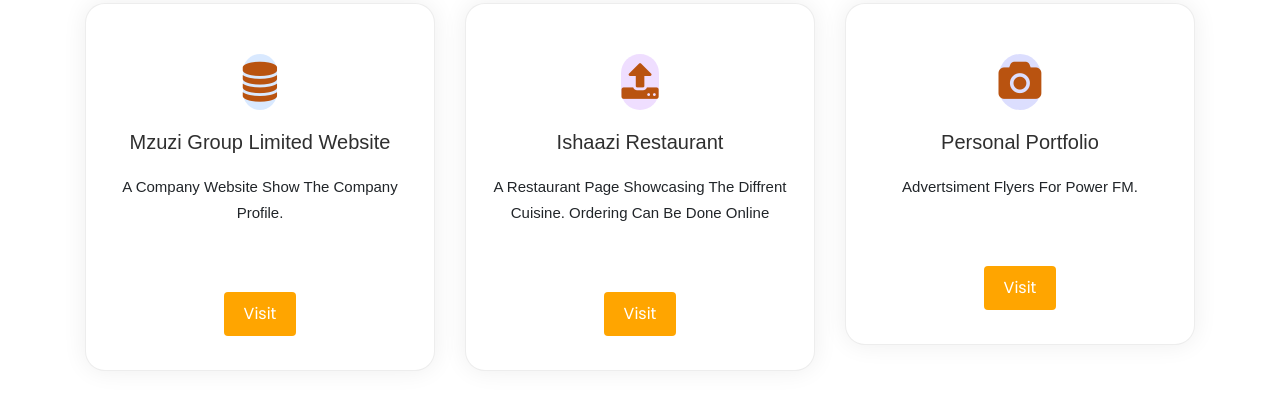
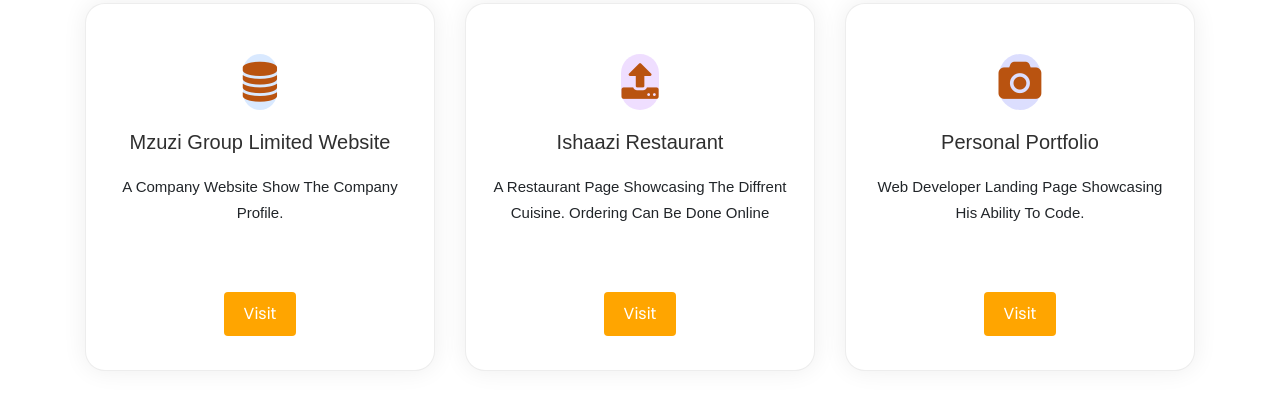
Before and after one commit to Nowembabazi/Mzuzi, a plain HTML site: page index.html in a window 1280 px wide. Shown: the part 2358-2767 px from the top of the page. Drawn offline with nearby package versions, Linux system fonts and the light colour scheme.

Commit message:
add comment

```diff
--- a/index.html
+++ b/index.html
@@ -146,7 +146,7 @@
         <div class="col-lg-4 col-sm-6">
           <div class="item"> <span class="icon feature_box_col_six"><i class="fa fa-camera"></i></span>
             <h6>Personal Portfolio</h6>
-            <p> Advertsiment Flyers for Power FM.<br><br><br></p>
+            <p> Web developer landing page showcasing his ability to code.<br><br><br></p>
             <a href="https://elementorkits.nathatype.com/oppa/?storefront=envato-elements" target="_blank" rel="noopener noreferrer" class="orange-button">Visit</a>
           </div>
         </div>
```
